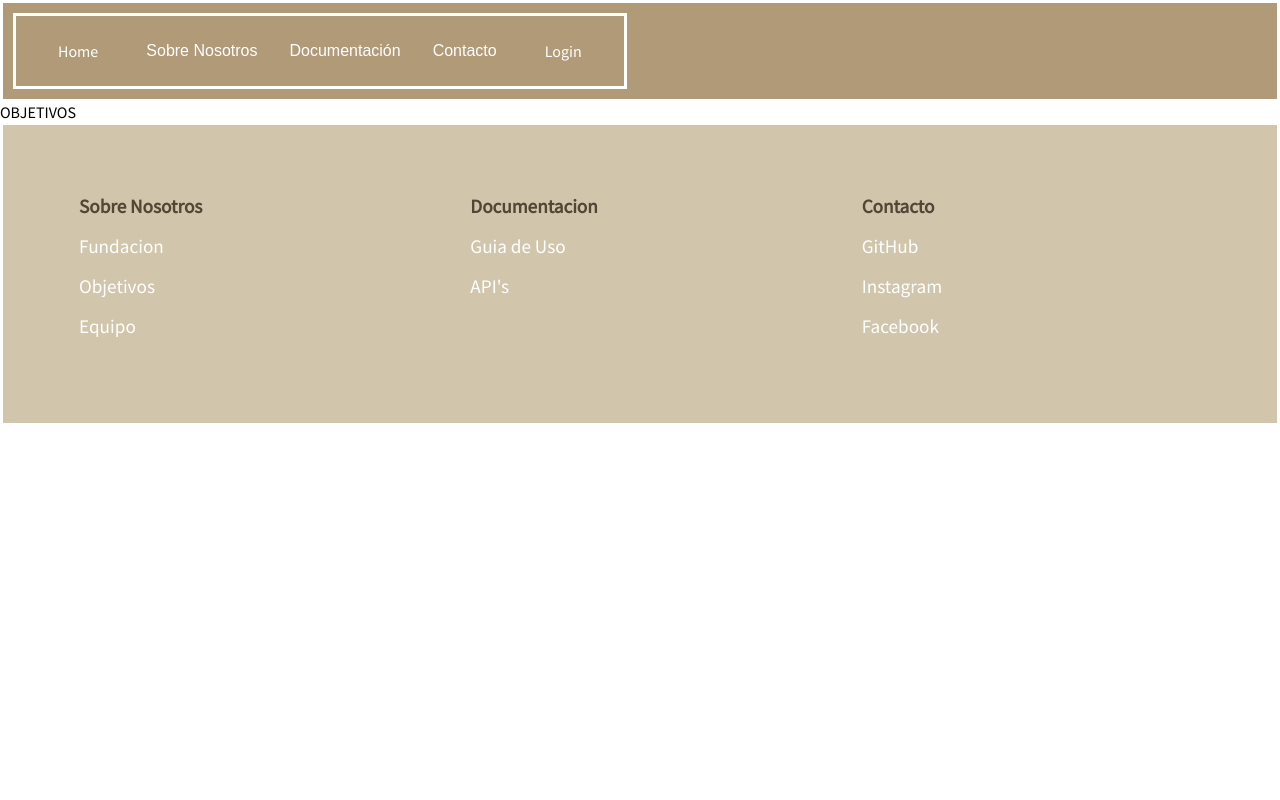
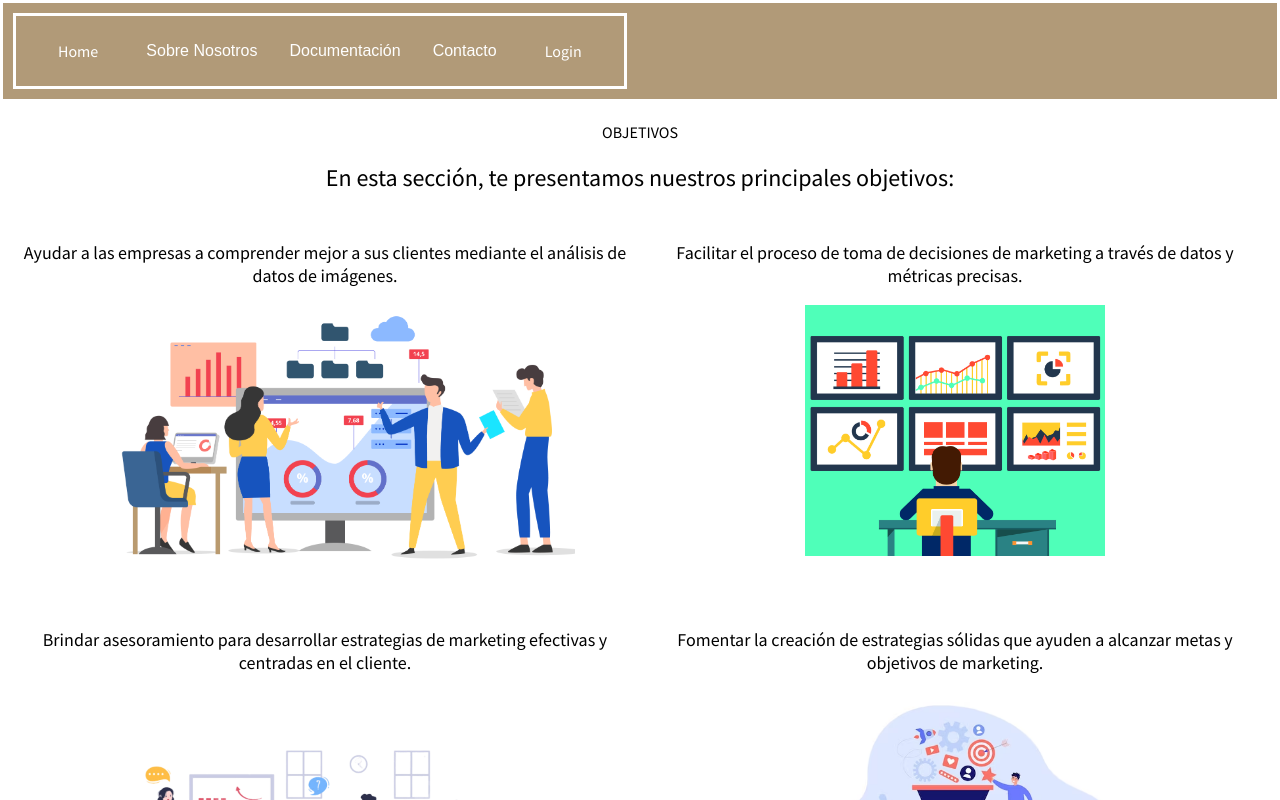
Before and after one commit to jeffHQ/BrandFront, a Vue app: page /objetivosview in a window 1280 px wide. Shown: the top 800 px of the page. Built offline with nearby package versions, Linux system fonts and the light colour scheme; what vue3-google-login would draw is missing.

Commit message:
Update ObjetivosView.vue

```diff
--- a/src/views/ObjetivosView.vue
+++ b/src/views/ObjetivosView.vue
@@ -1,12 +1,32 @@
 <template>
   <div class="home">
+    <div class="objetivos">
       OBJETIVOS
+      <h3>En esta sección, te presentamos nuestros principales objetivos:</h3>
+      <ul class="objetivos-grid">
+        <li>
+          <p>Ayudar a las empresas a comprender mejor a sus clientes mediante el análisis de datos de imágenes.</p>
+          <img src="@/assets/objetivos1.png" alt="Imagen del Objetivo 1" style="width: 500px; height: auto;"/>
+        </li>
+        <li>
+          <p>Facilitar el proceso de toma de decisiones de marketing a través de datos y métricas precisas.</p>
+          <img src="@/assets/objetivos2.jpg" alt="Imagen del Objetivo 2" style="width: 300px; height: auto;"/>
+        </li>
+        <li>
+          <p>Brindar asesoramiento para desarrollar estrategias de marketing efectivas y centradas en el cliente.</p>
+          <img src="@/assets/objetivos3.png" alt="Imagen del Objetivo 3" style="width: 400px; height: auto;"/>
+        </li>
+        <li>
+          <p>Fomentar la creación de estrategias sólidas que ayuden a alcanzar metas y objetivos de marketing.</p>
+          <img src="@/assets/objetivos4.avif" alt="Imagen del Objetivo 4" style="width: 400px; height: auto;" />
+        </li>
+      </ul>
+    </div>
   </div>
   <PiePagina/>
 </template>
 
 <script>
-  // @ is an alias to /src
 import Presentacion from '@/components/Presentacion.vue'
 import PiePagina from '@/components/PiePagina.vue'
 import Beneficios from '@/components/Beneficios.vue'
@@ -19,6 +39,33 @@
   }
 }
 </script>
+
 <style>
+.objetivos {
+  text-align: center;
+  padding: 20px;
+}
 
+h3 {
+  font-size: 24px;
+  margin: 20px 0;
+}
+
+.objetivos-grid {
+  display: grid;
+  grid-template-columns: repeat(2, 1fr);
+  grid-gap: 20px;
+  list-style: none;
+  padding: 0;
+}
+
+li {
+  font-size: 18px;
+  margin: 10px 0;
+  text-align: center;
+}
+
+img {
+  max-width: 100%;
+}
 </style>
```
Lines whose indentation alone changed are shown as unchanged.
